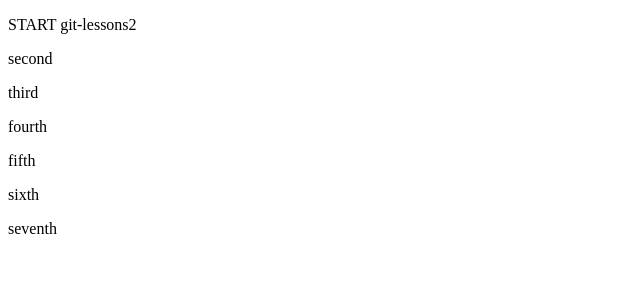
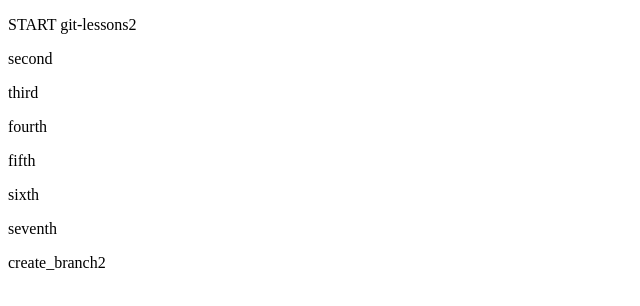
Before and after one commit to andrei-lll/git-lessons2, a plain HTML site: page index.html in a window 1280 px wide. Shown: the whole page, without its empty margins (0-640 px from the left). Drawn offline with Linux system fonts and the light colour scheme.

Commit message:
create_branch2

```diff
--- a/index.html
+++ b/index.html
@@ -13,5 +13,6 @@
     <p>fifth</p>
     <p>sixth</p>
     <p>seventh</p>
+    <p>create_branch2</p>
   </body>
 </html>
```
